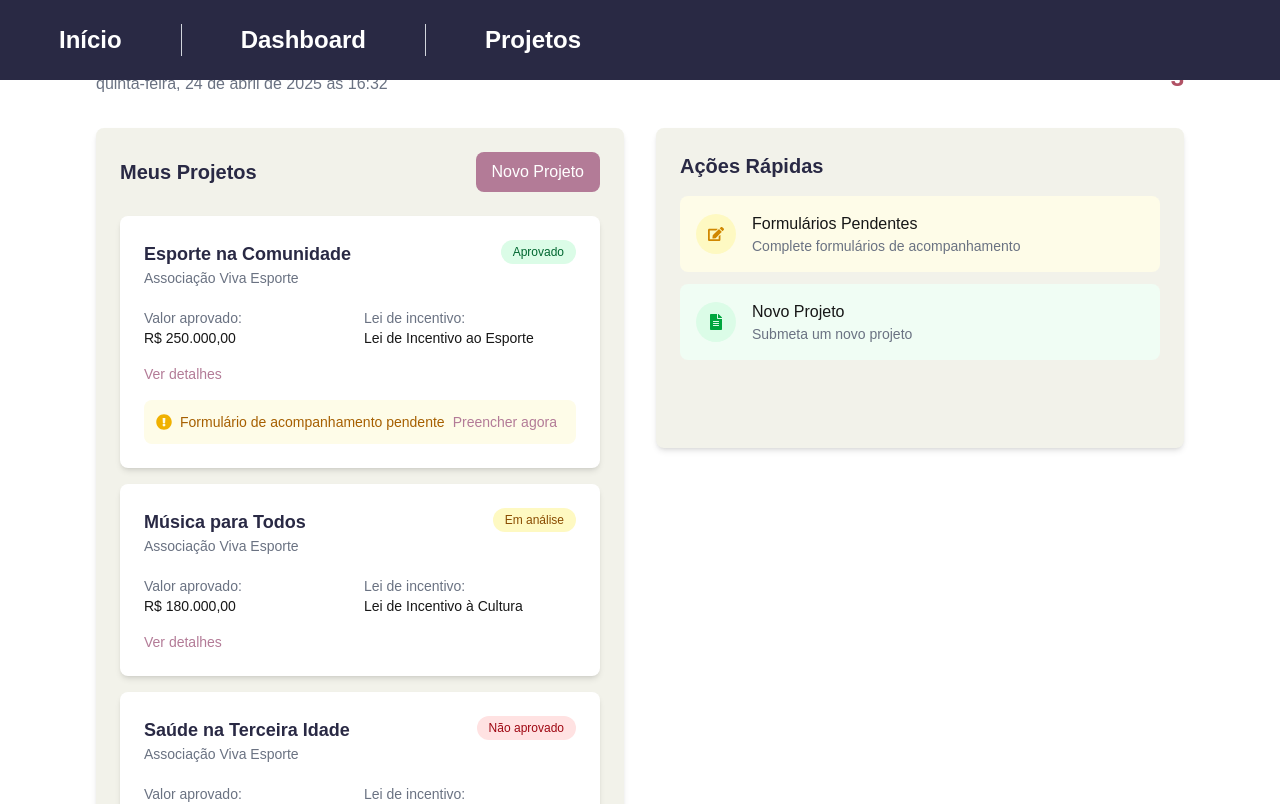
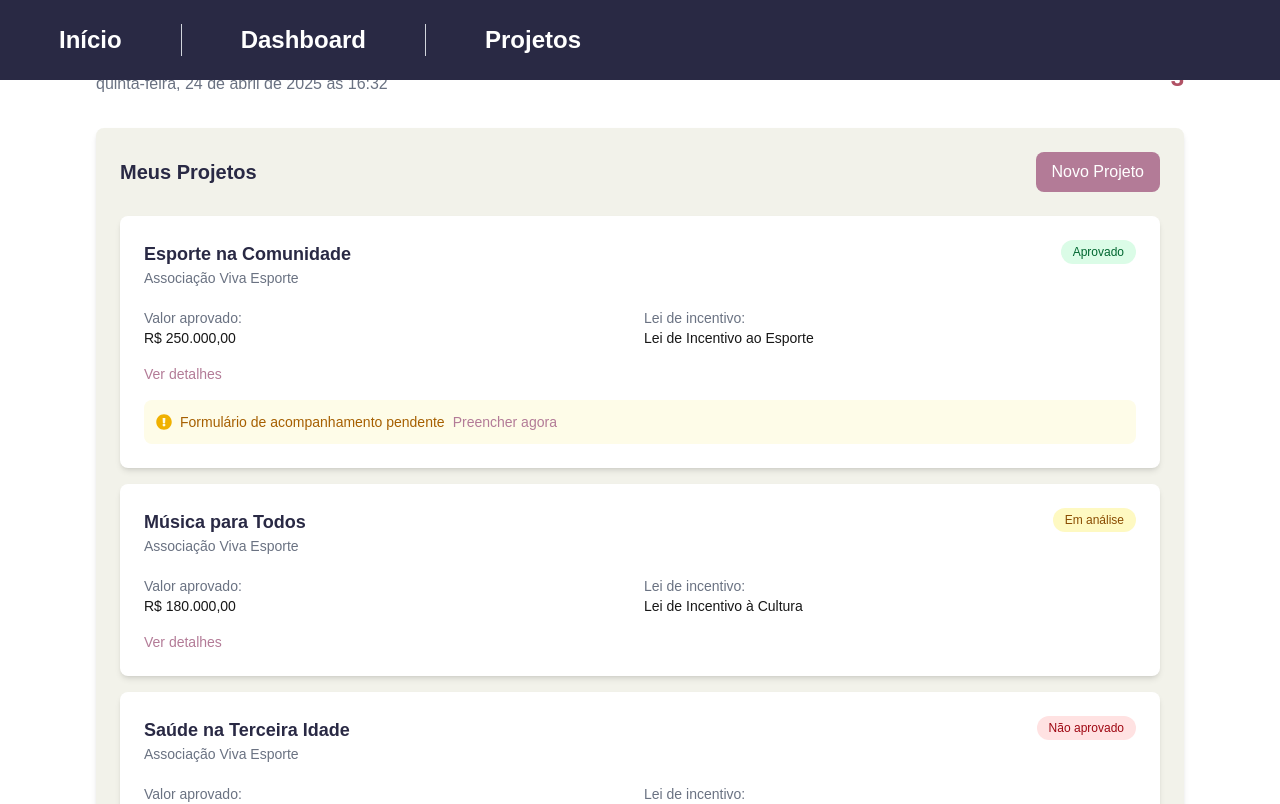
Before and after one commit to Conpec-Projetos/prj-fundacao-csn, a Next.js app: page /inicio-externo in a window 1280 px wide. Shown: the top 804 px of the page. Built offline with nearby package versions, Linux system fonts and the light colour scheme.

Commit message:
Rm: removed the fast actions section

```diff
--- a/src/app/(pages)/inicio-externo/page.tsx
+++ b/src/app/(pages)/inicio-externo/page.tsx
@@ -187,9 +187,9 @@ export default function ExternalUserHomePage() {
         </div>
 
         {/* Layout principal */}
-        <div className="grid gap-8 md:grid-cols-2">
+        <div className="">
           {/* Coluna principal*/}
-          <div className="bg-white-off rounded-lg shadow-md p-6 mb-8 order-2 md:order-1">
+          <div className="bg-white-off rounded-lg shadow-md p-6 mb-8">
             <div className="flex justify-between items-center mb-6">
               <h2 className="text-xl font-bold text-[#292944]">Meus Projetos</h2>
               <Link href="/projetos/novo" className="px-4 py-2 bg-[#b37b97] text-white rounded-lg hover:bg-[#a06a86] transition-colors">
@@ -209,32 +209,6 @@ export default function ExternalUserHomePage() {
               </Link>
             </div>
           </div>
-
-            {/* Ações rápidas */}
-            <div className="bg-white-off rounded-lg shadow-md p-6 h-80 order-1 md:order-2">
-              <h2 className="text-xl font-bold mb-4 text-[#292944]">Ações Rápidas</h2>
-              <div className="space-y-3">
-                <Link href="/formulario/pendente" className="flex items-center p-4 bg-yellow-50 rounded-lg hover:bg-yellow-100 transition-colors">
-                  <div className="bg-yellow-100 p-3 rounded-full mr-4">
-                    <FaEdit className="text-yellow-600" />
-                  </div>
-                  <div>
-                    <h3 className="font-medium">Formulários Pendentes</h3>
-                    <p className="text-sm text-gray-500">Complete formulários de acompanhamento</p>
-                  </div>
-                </Link>
-                <Link href="/projetos/novo" className="flex items-center p-4 bg-green-50 rounded-lg hover:bg-green-100 transition-colors">
-                  <div className="bg-green-100 p-3 rounded-full mr-4">
-                    <FaFileAlt className="text-green-600" />
-                  </div>
-
-                  <div>
-                    <h3 className="font-medium">Novo Projeto</h3>
-                    <p className="text-sm text-gray-500">Submeta um novo projeto</p>
-                  </div>
-                </Link>
-              </div>
-            </div>
         </div>
       </main>
 
```
